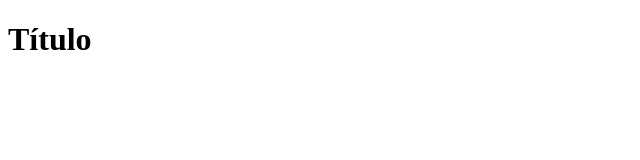
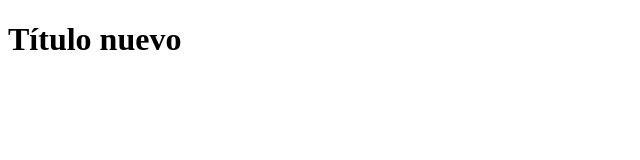
Before and after one commit to Rousgas/CursoGitCasa, a plain HTML site: page index.html in a window 1280 px wide. Shown: the whole page, without its empty margins (0-640 px from the left). Drawn offline with Linux system fonts and the light colour scheme.

Commit message:
se modifico el titulo index

```diff
--- a/index.html
+++ b/index.html
@@ -7,6 +7,6 @@
     <title>Demo Git</title>
 </head>
 <body>
-    <h1>Título</h1>
+    <h1>Título nuevo</h1>
 </body>
 </html>
```
